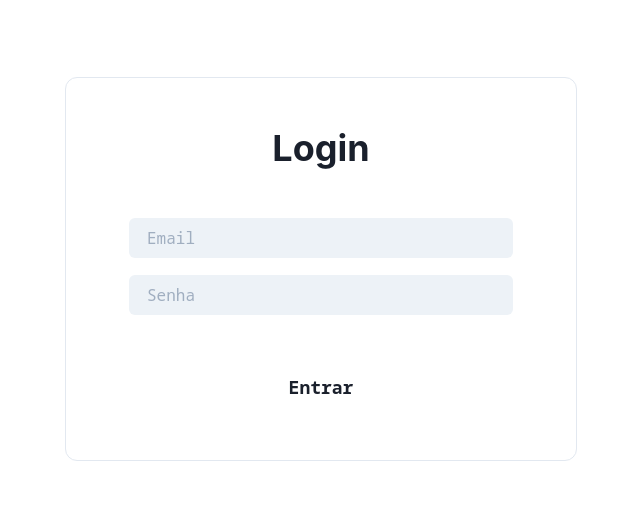
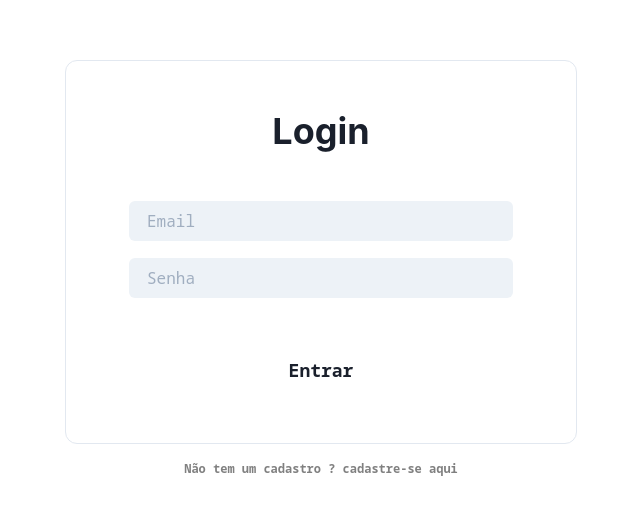
Before and after one commit to ClaudioBzrr/UserRegistration, a React (Create React App) app in the folder frontend/: page / in a window 1280 px wide. Shown: the part 131-642 px from the top of the page, without its empty margins (319-959 px from the left). Built offline with nearby package versions, Linux system fonts and the light colour scheme.

Commit message:
link to register page added in login

```diff
--- a/frontend/src/pages/Login.tsx
+++ b/frontend/src/pages/Login.tsx
@@ -1,16 +1,18 @@
 import React, { useState } from 'react'
-import {useHistory} from 'react-router-dom'
+import {Link, useHistory} from 'react-router-dom'
 // import '../styles/login.css'
 import {api} from '../service/api'
 // import { Button } from '../components/Button'
 // import { Input } from '../components/Input'
 import { useToast } from '@chakra-ui/toast'
+
 import {
     Input,
     Button,
     Box,
     Flex,
-    Heading
+    Heading,
+    Text
 } from '@chakra-ui/react'
 
 // interface ResponseData{
@@ -36,7 +38,6 @@ export function Login(){
                 localStorage.setItem('userName',response.data)
                 console.log(response.data)
             })
-
             history.push('/home')
 
         }catch(err){
@@ -51,6 +52,7 @@ export function Login(){
             })
         }
 
+
     }
 
 
@@ -64,9 +66,17 @@ export function Login(){
                         <Heading>Login</Heading>
                         <Input w="sm" size="md" variant="filled" className="input-email" placeholder="Email" onChange={e => setEmail(e.target.value)} value={email} required />
                         <Input w="sm" size="md" variant="filled" className="input-password" placeholder="Senha" type="password" onChange={e => setPassword(e.target.value)} value={password} required mt="-2em"/>
-                        <Button variant="ghost" size="lg" type="submit" >Entrar</Button>
+                        <Button w="sm" variant="ghost" size="lg" type="submit" >Entrar</Button>
                     </Flex>
                 </form>
+            </Box>
+
+            <Box mt="1em">
+                <Link to="/register">
+                    <Text fontSize="xs" color="GrayText">
+                        Não tem um cadastro ? cadastre-se aqui
+                    </Text>
+                </Link>
             </Box>
         </Flex>
         // </div>
```
